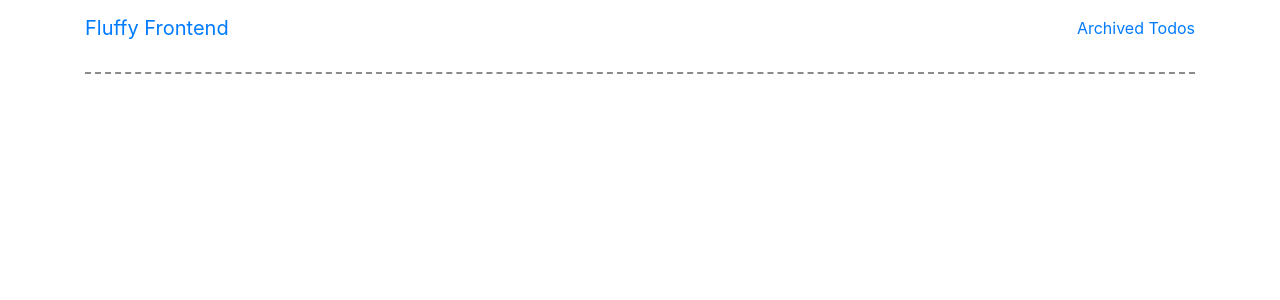
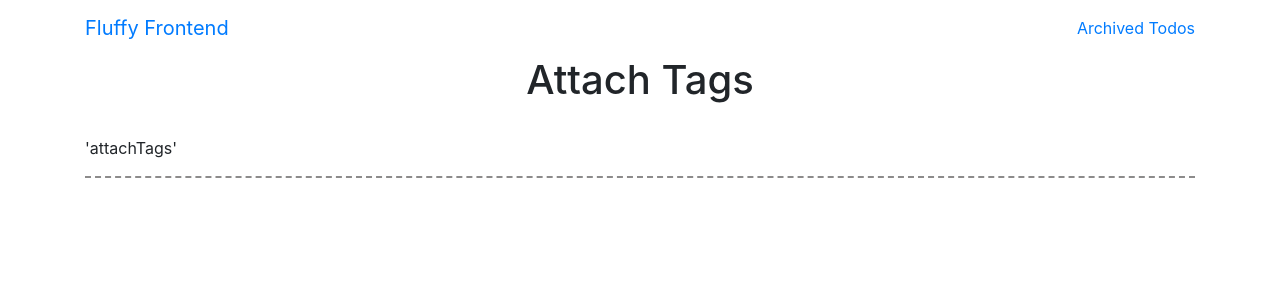
Before and after one commit to rajeevkannav/fluffy-ui-react, a React (Create React App) app: page /attachTags in a window 1280 px wide. Shown: the top 300 px of the page. Built offline with nearby package versions, Linux system fonts and the light colour scheme.

Commit message:
edit todo and attach todo in action

```diff
--- a/src/components/Header.js
+++ b/src/components/Header.js
@@ -1,5 +1,5 @@
 import React, {Component} from 'react';
-import {BrowserRouter as Router, Link} from "react-router-dom";
+import {Link} from "react-router-dom";
 
 class Header extends Component {
     render() {
--- a/src/components/TodoItem.js
+++ b/src/components/TodoItem.js
@@ -1,5 +1,7 @@
 import React, {Component} from 'react';
 import TagShow from './TagShow';
+import {Link} from "react-router-dom";
+
 class TodoItem extends Component {
 
     constructor(props) {
@@ -49,9 +51,9 @@ class TodoItem extends Component {
 
 
                 <div className="col-md-4">
-                    <a href="/"> Edit </a>
+                    <Link to="/editTodo">Edit</Link>
                     |
-                    <a href="/"> Attach Tag(s) </a>
+                    <Link to="/attachTags">Attach Tag(s)</Link>
                     |
                     <a href="javascript:void(0)" onClick={(e) => this.deleteTodo(todo._id.$oid)}> Delete </a>
                 </div>
--- /dev/null
+++ b/src/components/attachTags.js
@@ -0,0 +1,13 @@
+import React from 'react';
+import SubHeading from './SubHeading'
+
+const attachTags = () => {
+    return (
+        <div>
+            <SubHeading title={'Attach Tags'}/>
+            'attachTags'
+        </div>
+    )
+}
+
+export default attachTags;
--- /dev/null
+++ b/src/components/editTodo.js
@@ -0,0 +1,13 @@
+import React from 'react';
+import SubHeading from "./SubHeading";
+
+const editTodo = () => {
+    return (
+        <div>
+            <SubHeading title={'Edit Todo'}/>
+            editTodo
+        </div>
+    )
+}
+
+export default editTodo;
--- a/src/index.js
+++ b/src/index.js
@@ -9,12 +9,14 @@ import 'bootstrap/dist/js/bootstrap.bundle.min';
 import './index.css';
 import App from './App';
 import Archived from './Archived';
+import Header from "./components/Header";
+import Footer from "./components/Footer";
+import editTodo from "./components/editTodo";
+import attachTags from "./components/attachTags";
 import * as serviceWorker from './serviceWorker';
 import {Provider} from 'react-redux';
 import configureStore from './store';
 import {BrowserRouter as Router, Route, Switch} from 'react-router-dom';
-import Header from "./components/Header";
-import Footer from "./components/Footer";
 
 const store = configureStore();
 
@@ -26,6 +28,8 @@ ReactDOM.render(
                 <Switch>
                     <Route exact path="/" component={App}/>
                     <Route path="/archived/" component={Archived}/>
+                    <Route path="/editTodo/" component={editTodo}/>
+                    <Route path="/attachTags/" component={attachTags}/>
                 </Switch>
                 <Footer/>
             </div>
```
